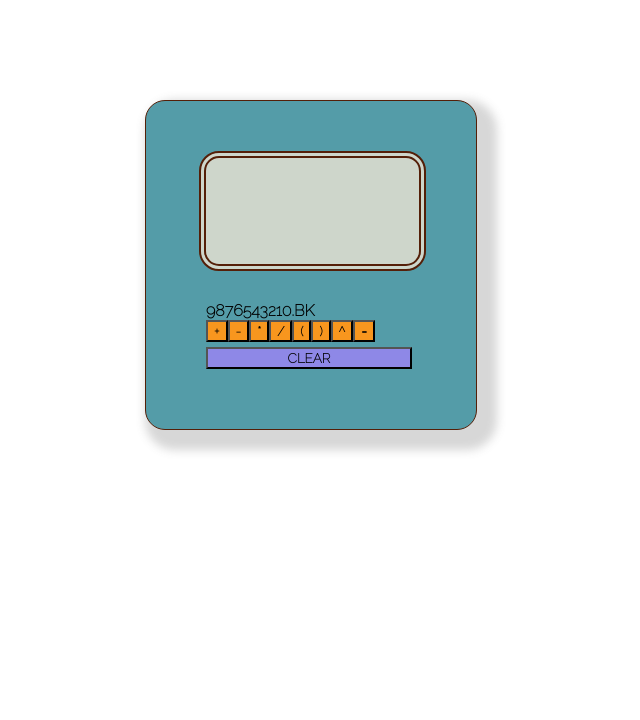
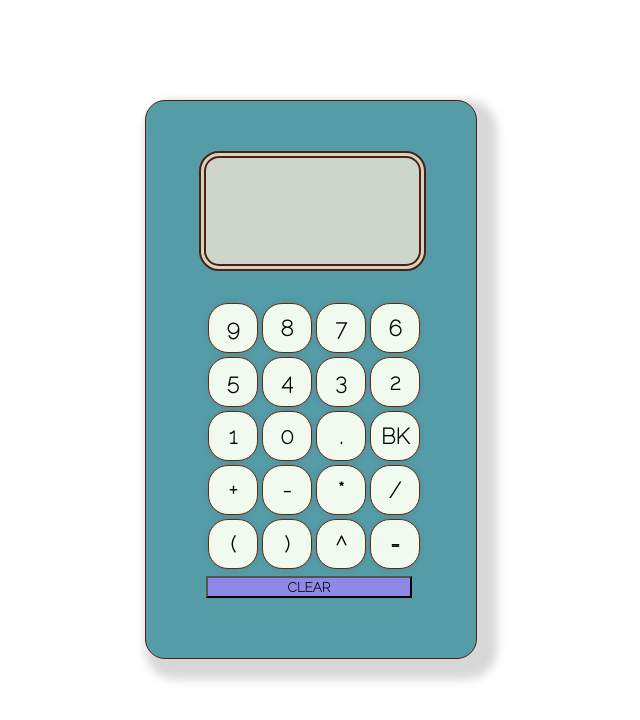
Before and after one commit to VPilipenko334/GoSchoolBox-coding-challenge, a React (Create React App) app: page / in a window 1280 px wide. Shown: the top 720 px of the page, without its empty margins (329-969 px from the left). Built offline with nearby package versions, Linux system fonts and the light colour scheme; the HTML template or start-up script is replaced by a standard one.

Commit message:
numbers work

```diff
--- a/src/App.js
+++ b/src/App.js
@@ -46,29 +46,29 @@ class App extends React.Component {
 
             <div className="calculator-operators">
               <div className="numbers">
-                <Button className="button" handleClick={this.updateValues}>9</Button>
-                <Button className="button" handleClick={this.updateValues}>8</Button>
-                <Button className="button" handleClick={this.updateValues}>7</Button>
-                <Button className="button" handleClick={this.updateValues}>6</Button>
-                <Button className="button" handleClick={this.updateValues}>5</Button>
-                <Button className="button" handleClick={this.updateValues}>4</Button>
-                <Button className="button" handleClick={this.updateValues}>3</Button>
-                <Button className="button" handleClick={this.updateValues}>2</Button>
-                <Button className="button" handleClick={this.updateValues}>1</Button>
-                <Button className="button" handleClick={this.updateValues}>0</Button>
-                <Button className="button" handleClick={this.updateValues}>.</Button>
+                <Button handleClick={this.updateValues}>9</Button>
+                <Button handleClick={this.updateValues}>8</Button>
+                <Button handleClick={this.updateValues}>7</Button>
+                <Button handleClick={this.updateValues}>6</Button>
+                <Button handleClick={this.updateValues}>5</Button>
+                <Button handleClick={this.updateValues}>4</Button>
+                <Button handleClick={this.updateValues}>3</Button>
+                <Button handleClick={this.updateValues}>2</Button>
+                <Button handleClick={this.updateValues}>1</Button>
+                <Button handleClick={this.updateValues}>0</Button>
+                <Button handleClick={this.updateValues}>.</Button>
                 <Button className="back-button" handleClick={this.goBack}>BK</Button>
               </div>
 
-              <div className="operators">
-                <button className="operator" handleClick={() => this.updateValues}>+</button>
-                <button className="operator" handleClick={this.updateValues}>-</button>
-                <button className="operator" handleClick={this.updateValues}>*</button>
-                <button className="operator" handleClick={this.updateValues}>/</button>
-                <button className="operator" handleClick={this.updateValues}>(</button>
-                <button className="operator" handleClick={this.updateValues}>)</button>
-                <button className="operator" handleClick={this.updateValues}>^</button>
-                <button className="operator">=</button>
+              <div className="numbers">
+                <Button handleClick={this.updateValues}>+</Button>
+                <Button handleClick={this.updateValues}>-</Button>
+                <Button handleClick={this.updateValues}>*</Button>
+                <Button handleClick={this.updateValues}>/</Button>
+                <Button handleClick={this.updateValues}>(</Button>
+                <Button handleClick={this.updateValues}>)</Button>
+                <Button handleClick={this.updateValues}>^</Button>
+                <Button>=</Button>
 
               </div>
 
--- a/src/button.css
+++ b/src/button.css
@@ -3,7 +3,7 @@
     font-weight: bolder;
 }
 
-.button {
+.number-button {
     justify-content: center;
     text-decoration: none;
     appearance: none;
--- a/src/button.js
+++ b/src/button.js
@@ -8,7 +8,7 @@ class Button extends React.Component {
     render() {
         return (
             <div onClick={() => this.props.handleClick(this.props.children)}>
-                {this.props.children}
+                <button className="number-button">{this.props.children}</button>
             </div>
         )
     }
```
